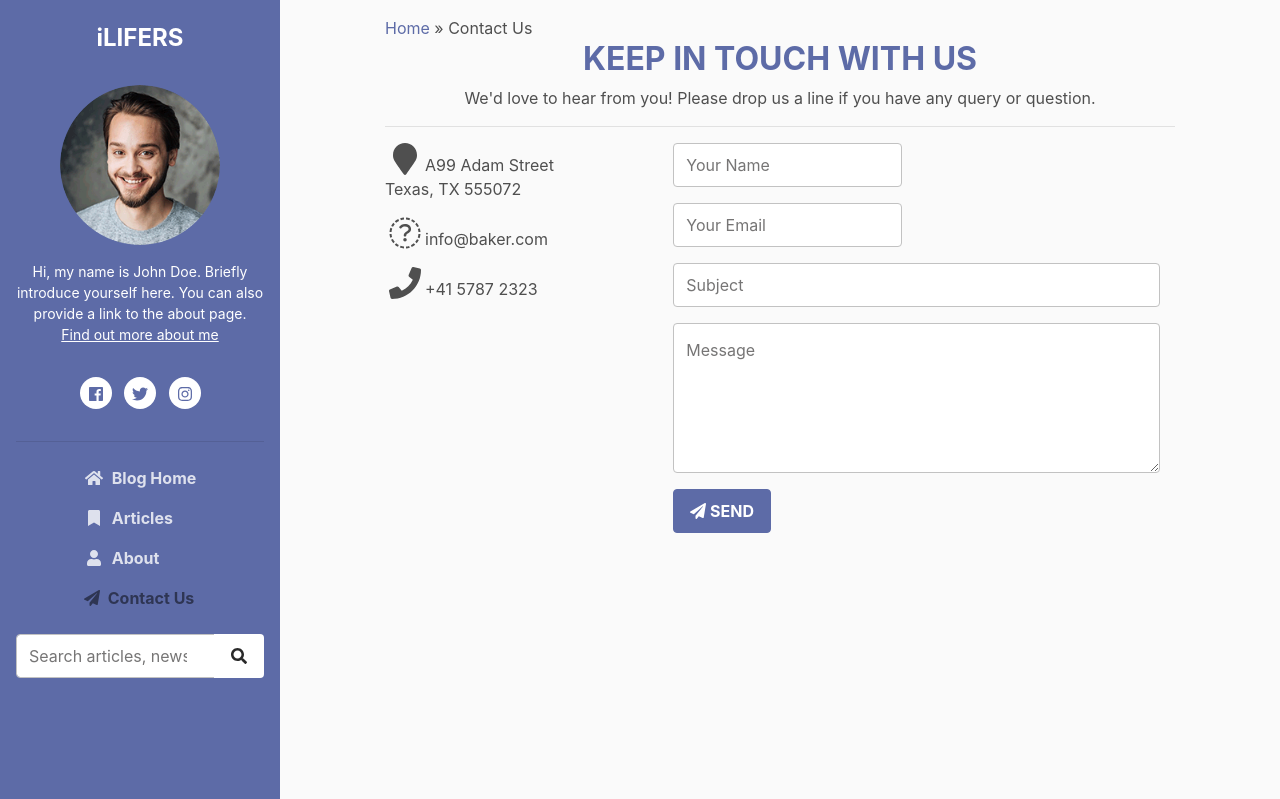
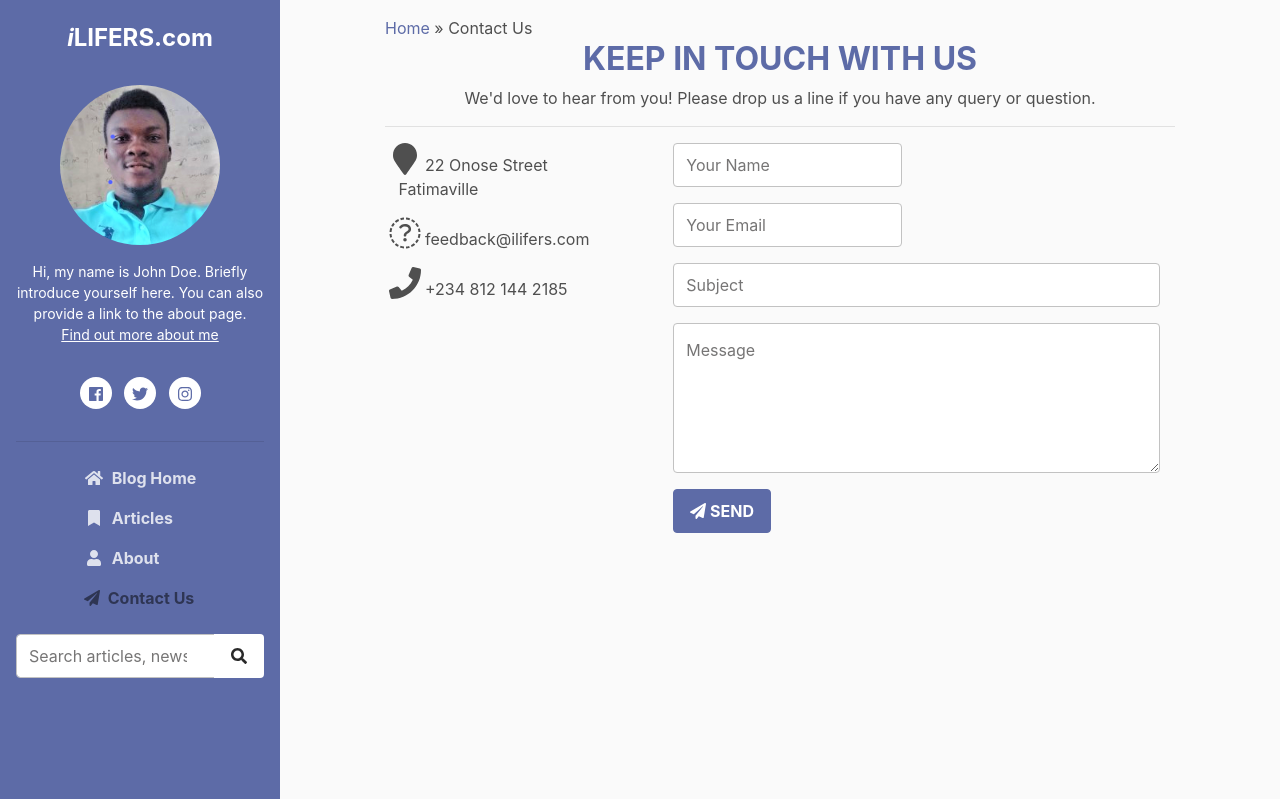
Before and after one commit to TeeblaQ1/My-Blog, a Django app: page /contactus/ in a window 1280 px wide. Shown: the top 799 px of the page. Run offline with Django 3.2, Linux system fonts and the light colour scheme; parts of the project's set-up code (start-up, migrations or seed data) failed here and were passed over; some libraries are stand-ins or nearby versions.

Commit message:
New contact update

```diff
--- a/blog/templates/blog/base.html
+++ b/blog/templates/blog/base.html
@@ -6,6 +6,8 @@
 	<title>{% block title %}{% endblock %}</title>
 	<!-- <link rel="stylesheet" type="text/css" href="{% static "css/blog.css" %}> -->
 	<meta name="viewport" content="width=device-width, initial-scale=1.0">
+	<meta name="description" content="{% block description %}{% endblock %}">
+	<meta name="keywords" content="{% block keywords %}{% endblock %}">
 	<link rel="shortcut icon" href="favicon.ico">
 	<!-- Font Awesome JS -->
 	<script defer src="https://use.fontawesome.com/releases/v5.7.1/js/all.js" integrity="sha384-eVEQC9zshBn0rFj4+TU78eNA19HMNigMviK/PU/FFjLXqa/GKPgX58rvt5Z8PLs7" crossorigin="anonymous"></script>
@@ -21,7 +23,7 @@
 </head>
 <body>
 	<header class="header text-center">
-	    <h1 class="blog-name pt-lg-4 mb-0"><a href="{% url 'blog:post_index' %}">iLIFERS</a></h1>
+	    <h1 class="blog-name pt-lg-4 mb-0"><a href="{% url 'blog:post_index' %}"><em>i</em>LIFERS.com</a></h1>
 
 	    <nav class="navbar navbar-expand-lg navbar-dark">
 
@@ -31,7 +33,7 @@
 
 			<div id="navigation" class="collapse navbar-collapse flex-column" >
 				<div class="profile-section pt-3 pt-lg-0">
-				    <img class="profile-image mb-3 rounded-circle mx-auto" src="{% static 'assets/images/profile.png' %}" alt="image" >
+				    <img class="profile-image mb-3 rounded-circle mx-auto" src="{% static 'assets/images/profile1.png' %}" alt="image" >
 					<!--//bio-->
 					<div class="bio mb-3">Hi, my name is John Doe. Briefly introduce yourself here. You can also provide a link to the about page.<br><a href="{% url 'blog:about_page' %}">Find out more about me</a></div>
 					<!--//social-list-->
@@ -50,8 +52,16 @@
 					<li class="nav-item {% block home %}{% endblock %}">
 					    <a class="nav-link" href="{% url 'blog:post_index' %}"><i class="fas fa-home fa-fw mr-2"></i>Blog Home <span class="sr-only">(current)</span></a>
 					</li>
-					<li class="nav-item {% block articles %}{% endblock %}">
-					    <a class="nav-link" href="{% url 'blog:post_list' %}"><i class="fas fa-bookmark fa-fw mr-2"></i>Articles</a>
+					<li class="nav-item dropdown{% block articles %}{% endblock %}">
+					    <a class="nav-link nav-item" href="{% url 'blog:post_list' %}" ><i class="fas fa-bookmark fa-fw mr-2"></i>Articles</a>
+					    <!-- <div class="dropdown-menu">
+							<a href="#" class="dropdown-item bg-primary text-white">Lifestyle</a>
+							<a href="#" class="dropdown-item">Investment</a>
+							<a href="#" class="dropdown-item bg-primary text-white">Finance</a>
+							<a href="#" class="dropdown-item">Entertainment</a>
+							<a href="#" class="dropdown-item bg-primary text-white">Romance</a>
+							<a href="#" class="dropdown-item">Sports</a>
+						</div> -->
 					</li>
 					<li class="nav-item {% block about %}{% endblock %}">
 					    <a class="nav-link" href="{% url 'blog:about_page' %}"><i class="fas fa-user fa-fw mr-2"></i>About</a>
--- a/blog/templates/blog/post/contactus.html
+++ b/blog/templates/blog/post/contactus.html
@@ -23,9 +23,9 @@
           </div>
           <div class="col-md-4 col-sm-4 col-xs-12">
             <div class="loction-info white">
-              <p><i class="fa fa-map-marker fa-fw pull-left fa-2x"></i>A99 Adam Street<br>Texas, TX 555072</p>
-              <p><i class="fa fa-envelope-o fa-fw pull-left fa-2x"></i>info@baker.com</p>
-              <p><i class="fa fa-phone fa-fw pull-left fa-2x"></i>+41 5787 2323</p>
+              <p><i class="fa fa-map-marker fa-fw pull-left fa-2x"></i>22 Onose Street<br>&nbsp;&nbsp;&nbsp;Fatimaville</p>
+              <p><i class="fa fa-envelope-o fa-fw pull-left fa-2x"></i>feedback@ilifers.com</p>
+              <p><i class="fa fa-phone fa-fw pull-left fa-2x"></i>+234 812 144 2185</p>
             </div>
           </div>
                     <div class="col-md-8 col-sm-8 col-xs-12">
--- a/blog/templates/blog/post/index.html
+++ b/blog/templates/blog/post/index.html
@@ -90,9 +90,9 @@
           </div>
           <div class="col-md-4 col-sm-4 col-xs-12">
             <div class="loction-info white">
-              <p><i class="fa fa-map-marker fa-fw pull-left fa-2x"></i>A99 Adam Street<br>Texas, TX 555072</p>
-              <p><i class="fa fa-envelope-o fa-fw pull-left fa-2x"></i>info@baker.com</p>
-              <p><i class="fa fa-phone fa-fw pull-left fa-2x"></i>+41 5787 2323</p>
+              <p><i class="fa fa-map-marker fa-fw pull-left fa-2x"></i>22 Onose Street<br>&nbsp;&nbsp;&nbsp;Fatimaville</p>
+              <p><i class="fa fa-envelope-o fa-fw pull-left fa-2x"></i>feedback@ilifers.com</p>
+              <p><i class="fa fa-phone fa-fw pull-left fa-2x"></i>+234 812 144 2185</p>
             </div>
           </div>
           <div class="col-md-8 col-sm-8 col-xs-12">
```
Also changed, not shown: static/assets/images/logo.png (added), static/assets/images/profile.jpg (added), static/assets/images/profile1.png (added).
